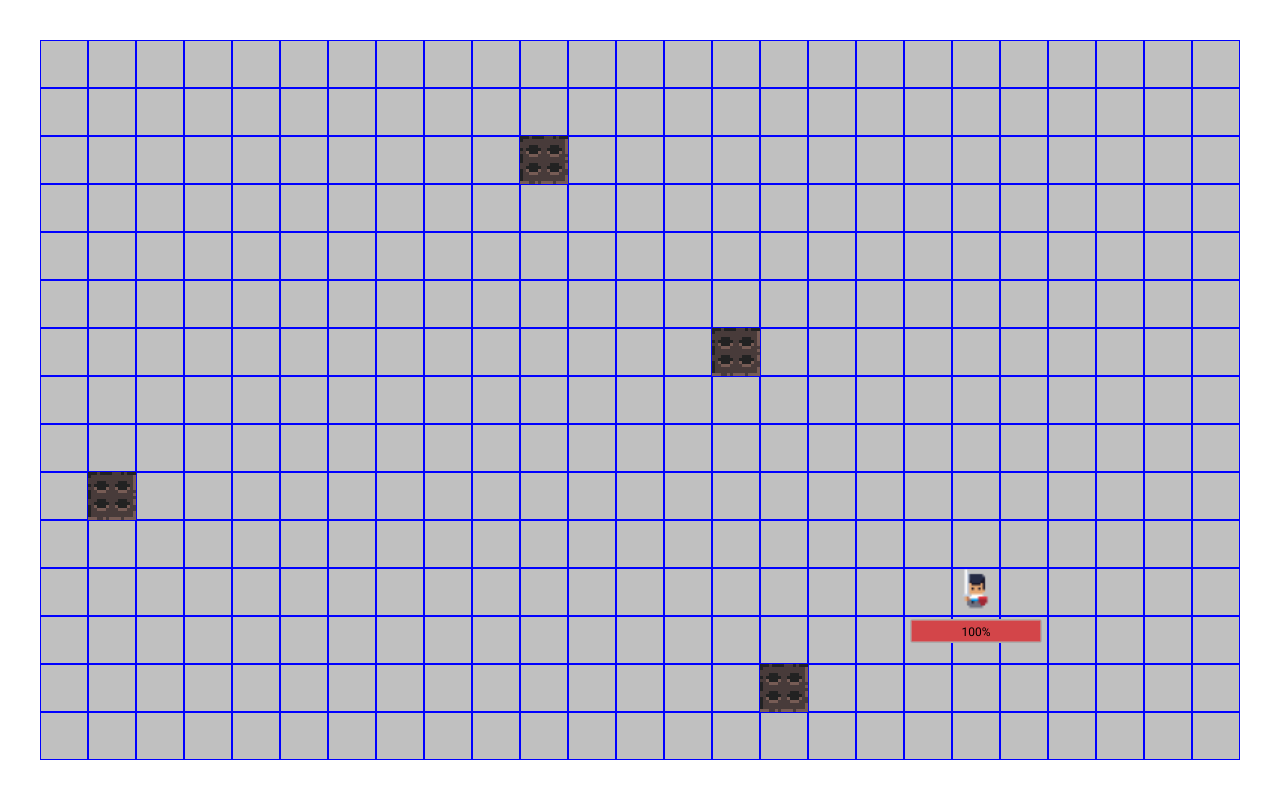
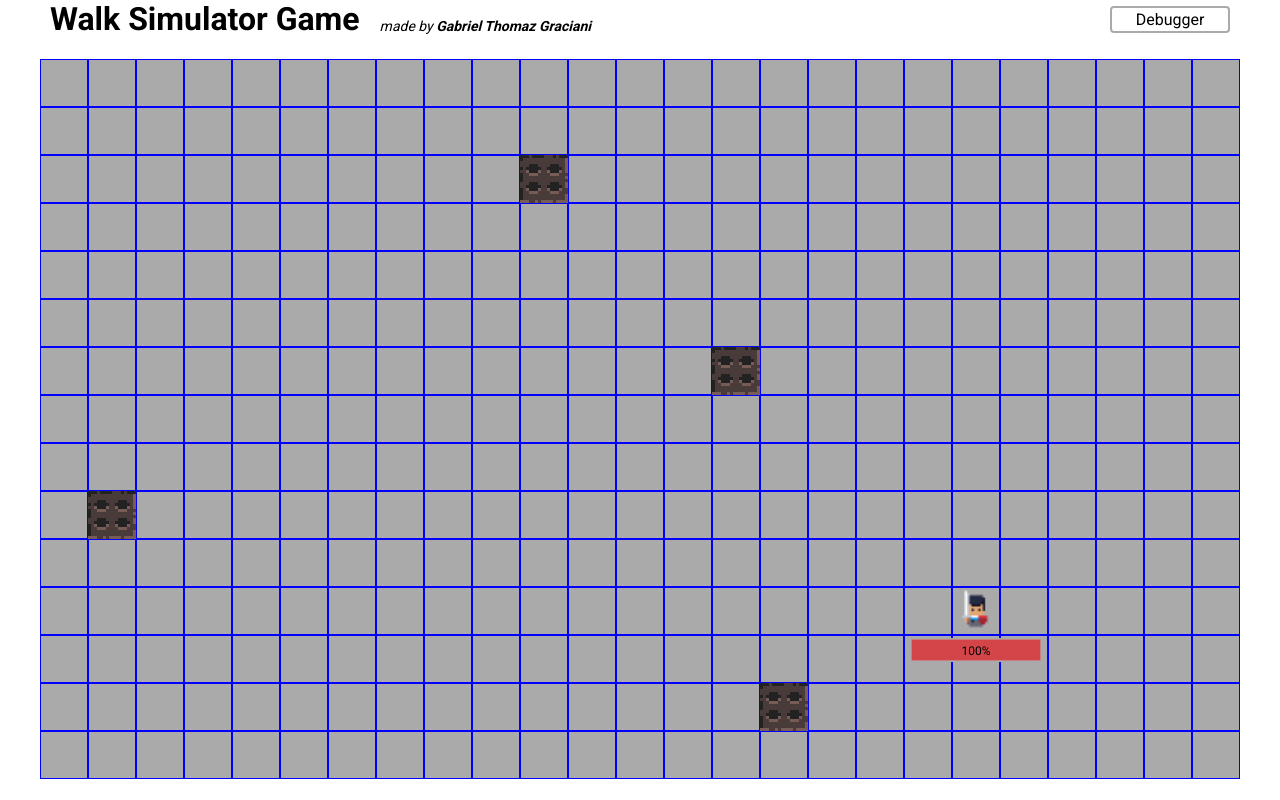
Before and after one commit to gabrielgraciani/loop-hero-simulator, a Next.js app: page / in a window 1280 px wide. Built offline with nearby package versions, Linux system fonts and the light colour scheme.

Commit message:
created debugger and header

```diff
--- /dev/null
+++ b/src/components/Debugger/Tile/index.tsx
@@ -0,0 +1,10 @@
+import { Container } from './styles';
+import { ITileProps } from './types';
+
+export function Tile({ position, value }: ITileProps): JSX.Element {
+  return (
+    <Container x={position.x} y={position.y} value={value}>
+      {value}
+    </Container>
+  );
+}
--- /dev/null
+++ b/src/components/Debugger/Tile/styles.ts
@@ -0,0 +1,42 @@
+import styled, { css } from 'styled-components';
+
+import { tileSize } from '../../../config/Constants';
+
+import { IStyledTileProps } from './types';
+
+const colorVariation = {
+  0: css`
+    color: darkgrey;
+    border-color: darkgrey;
+  `,
+  1: css`
+    color: yellow;
+    border-color: yellow;
+  `,
+  2: css`
+    color: magenta;
+    border-color: magenta;
+  `,
+  3: css`
+    color: chartreuse;
+    border-color: chartreuse;
+  `,
+};
+
+const Container = styled.div<IStyledTileProps>`
+  width: ${tileSize / 10}rem;
+  height: ${tileSize / 10}rem;
+  border: 2px solid;
+  position: absolute;
+  left: ${({ x }) => `${(x * tileSize) / 10}rem`};
+  top: ${({ y }) => `${(y * tileSize) / 10}rem`};
+  font-size: 3.2rem;
+  display: flex;
+  align-items: center;
+  justify-content: center;
+  z-index: 99;
+
+  ${props => colorVariation[props.value]}
+`;
+
+export { Container };
--- /dev/null
+++ b/src/components/Debugger/Tile/types.ts
@@ -0,0 +1,12 @@
+import { EMapFloor } from '../../../enum/MapFloor';
+
+export interface ITileProps {
+  position: { x: number; y: number };
+  value: number;
+}
+
+export interface IStyledTileProps {
+  x: number;
+  y: number;
+  value: EMapFloor;
+}
--- /dev/null
+++ b/src/components/Debugger/index.tsx
@@ -0,0 +1,31 @@
+import { ReactElement } from 'react';
+import { v4 as uuid } from 'uuid';
+
+import { useMap } from '../../contexts/MapContext';
+
+import { Tile } from './Tile';
+
+import { Container } from './styles';
+import { IDebuggerProps } from './types';
+
+export function Debugger({ active }: IDebuggerProps): JSX.Element {
+  const { map } = useMap();
+
+  function renderDebuggerContent() {
+    const elements: ReactElement[] = [];
+
+    map.forEach((row, rowIndex) => {
+      row.forEach((column, columnIndex) => {
+        const position = { y: rowIndex, x: columnIndex };
+        const value = map[rowIndex][columnIndex];
+        const key = `${row}-${column}-${uuid()}`;
+
+        elements.push(<Tile key={key} position={position} value={value} />);
+      });
+    });
+
+    return elements;
+  }
+
+  return active ? <Container>{renderDebuggerContent()}</Container> : <></>;
+}
--- /dev/null
+++ b/src/components/Debugger/styles.ts
@@ -0,0 +1,5 @@
+import styled from 'styled-components';
+
+const Container = styled.div``;
+
+export { Container };
--- /dev/null
+++ b/src/components/Debugger/types.ts
@@ -0,0 +1,3 @@
+export interface IDebuggerProps {
+  active: boolean;
+}
--- a/src/pages/Home.styles.ts
+++ b/src/pages/Home.styles.ts
@@ -1,4 +1,6 @@
 import styled from 'styled-components';
+
+import { Colors } from '../styles/Colors';
 
 const Container = styled.div`
   position: relative;
@@ -20,8 +22,49 @@ const SquareRowContainer = styled.div`
 const Square = styled.div`
   width: 4.8rem;
   height: 4.8rem;
-  background: #c0c0c0;
+  background: ${Colors.gray};
   border: 0.1rem solid blue;
 `;
 
-export { Container, SquaresContainer, SquareRowContainer, Square };
+const Header = styled.div`
+  display: flex;
+  width: calc(100% - 10rem);
+  align-items: center;
+  justify-content: space-between;
+`;
+
+const DebuggerButton = styled.button`
+  width: 12rem;
+  background: transparent;
+  border-radius: 0.4rem;
+  border: 0.2rem solid ${Colors.gray};
+  font-size: 1.6rem;
+  padding: 0.2rem;
+`;
+
+const TextContainer = styled.div`
+  display: flex;
+  align-items: flex-end;
+`;
+
+const Title = styled.h1`
+  font-size: 3.2rem;
+`;
+
+const Author = styled.span`
+  padding-bottom: 0.4rem;
+  margin-left: 2rem;
+  font-style: italic;
+`;
+
+export {
+  Container,
+  SquaresContainer,
+  SquareRowContainer,
+  Square,
+  DebuggerButton,
+  Header,
+  Title,
+  Author,
+  TextContainer,
+};
--- a/src/pages/index.tsx
+++ b/src/pages/index.tsx
@@ -1,9 +1,10 @@
 import Head from 'next/head';
-import { ReactElement } from 'react';
+import { ReactElement, useState } from 'react';
 import { v4 as uuid } from 'uuid';
 
 import { Hero } from '../components/Hero';
 import { Trap } from '../components/Trap';
+import { Debugger } from '../components/Debugger';
 
 import { useMap } from '../contexts/MapContext';
 
@@ -14,13 +15,23 @@ import {
   SquaresContainer,
   SquareRowContainer,
   Square,
+  DebuggerButton,
+  Header,
+  Title,
+  Author,
+  TextContainer,
 } from './Home.styles';
 
 export default function Home(): JSX.Element {
   const { map } = useMap();
+  const [isDebuggerActive, setIsDebuggerActive] = useState(false);
+
+  function handleChangeDebuggerActive() {
+    setIsDebuggerActive(!isDebuggerActive);
+  }
 
   function renderMapContent() {
-    const array: ReactElement[] = [];
+    const elements: ReactElement[] = [];
 
     map.forEach((row, rowIndex) => {
       row.forEach((column, columnIndex) => {
@@ -30,11 +41,11 @@ export default function Home(): JSX.Element {
 
         switch (tileValue) {
           case EMapFloor.HERO: {
-            array.push(<Hero key={key} initialPosition={initialPosition} />);
+            elements.push(<Hero key={key} initialPosition={initialPosition} />);
             break;
           }
           case EMapFloor.TRAP: {
-            array.push(<Trap key={key} initialPosition={initialPosition} />);
+            elements.push(<Trap key={key} initialPosition={initialPosition} />);
             break;
           }
 
@@ -45,7 +56,7 @@ export default function Home(): JSX.Element {
       });
     });
 
-    return array;
+    return elements;
   }
 
   return (
@@ -54,8 +65,28 @@ export default function Home(): JSX.Element {
         <title>Walking Simulator Game</title>
       </Head>
 
+      <Header>
+        <TextContainer>
+          <Title>Walk Simulator Game</Title>
+          <Author>
+            made by{' '}
+            <a
+              href="https://www.linkedin.com/in/gabriel-thomaz-graciani-98400b166/"
+              target="_blank"
+              rel="noreferrer"
+            >
+              <strong>Gabriel Thomaz Graciani</strong>
+            </a>
+          </Author>
+        </TextContainer>
+        <DebuggerButton type="button" onClick={handleChangeDebuggerActive}>
+          Debugger
+        </DebuggerButton>
+      </Header>
+
       <Container>
         <SquaresContainer>
+          <Debugger active={isDebuggerActive} />
           {renderMapContent()}
           {map.map(row => {
             const keyRow = uuid();
--- a/src/styles/global.ts
+++ b/src/styles/global.ts
@@ -28,6 +28,7 @@ const GlobalStyles = createGlobalStyle`
     height:100%;
     display:flex;
     flex-direction:column;
+    align-items:center;
   }
 
   button {
```
Also changed, not shown: .eslintrc.json.
